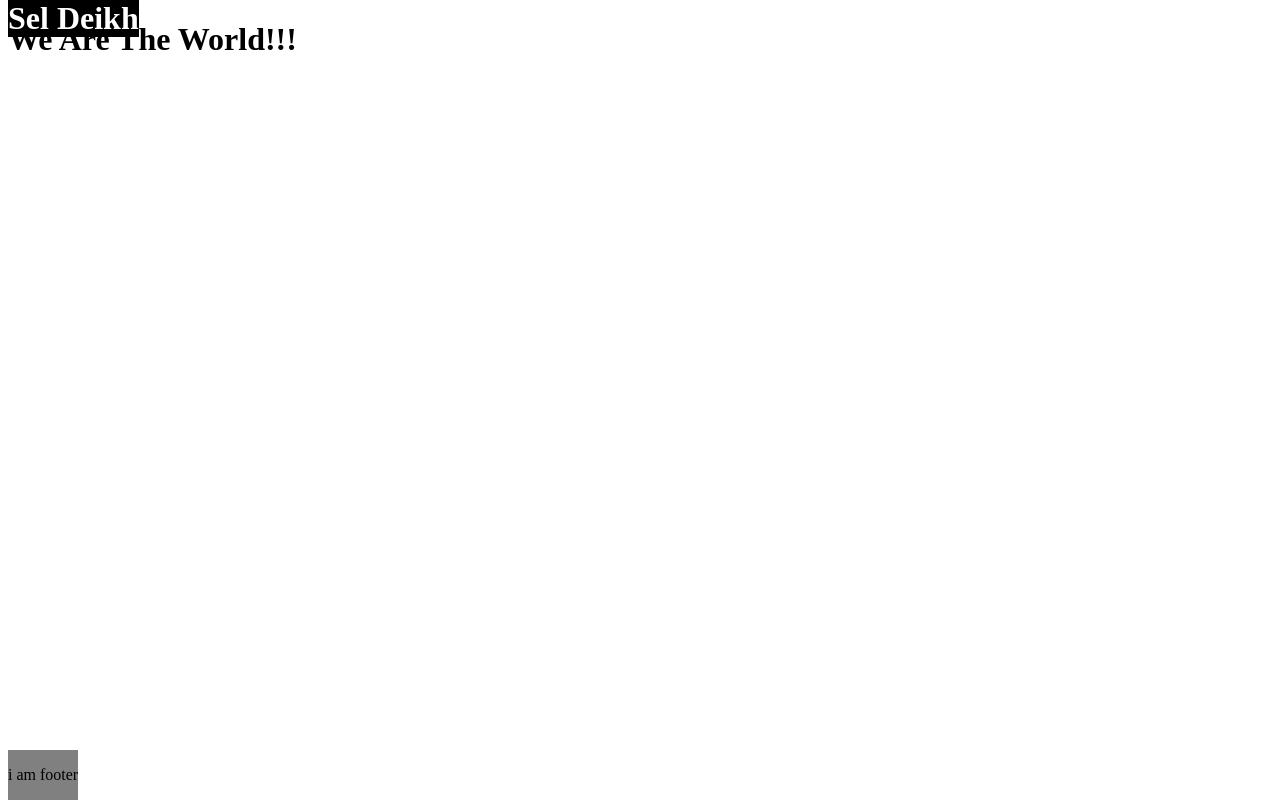
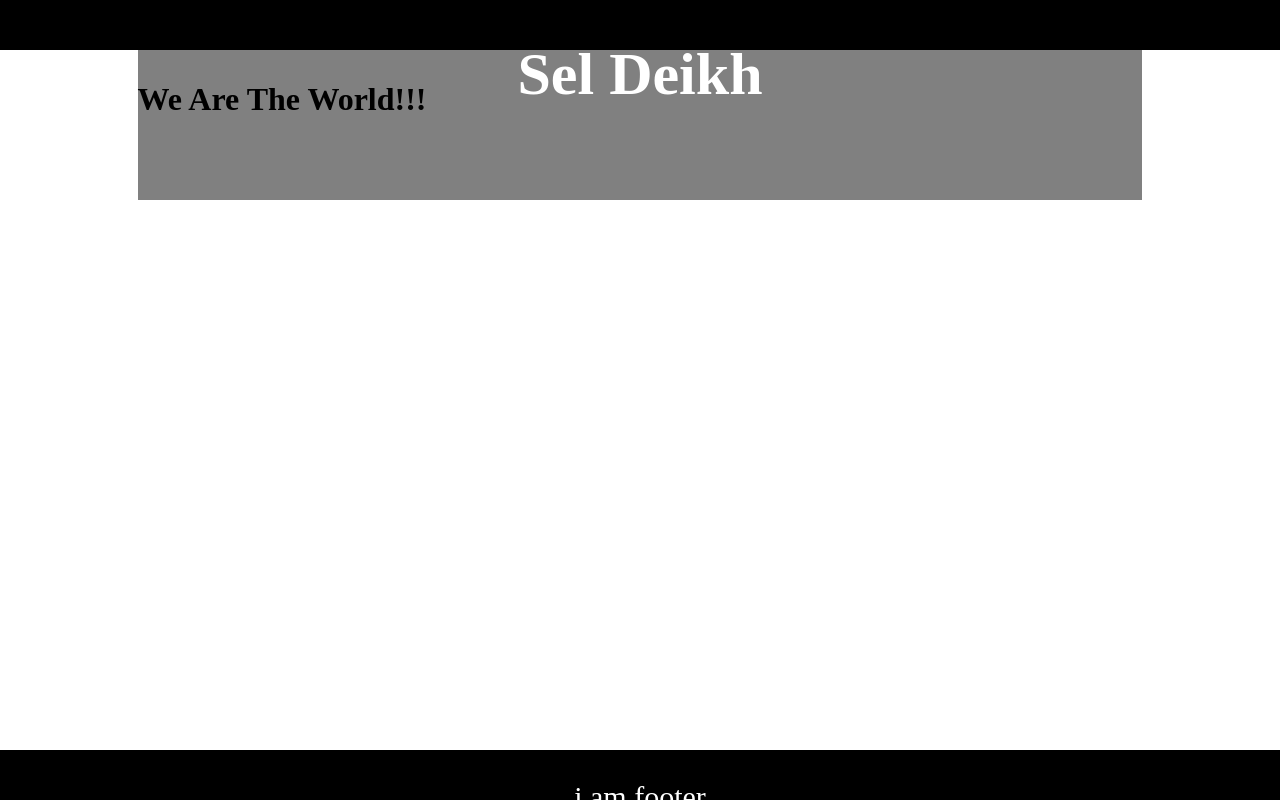
Before and after one commit to AlanOftefs/AlanOftefs.github.io, a plain HTML site: page index.html in a window 1280 px wide. Drawn offline with Linux system fonts and the light colour scheme.

Commit message:
Update index.html

```diff
--- a/index.html
+++ b/index.html
@@ -11,30 +11,13 @@
             $(".footer").load("footer.html");
         });
     </script>
-    <style>
-        .header{
-            position:fixed;
-            top:0;
-            background-color:black;
-            text-align:center;
-        }
-        .footer{
-            position:fixed;
-            bottom:0;
-            background-color:gray;
-            text-align:center;
-        }
-        #HeaderTitle{
-            color:white;
-            margin:0;
-            padding:0;
-        }
-
-    </style>
+    <link rel="stylesheet" href="styles/index.css" />
 </head>
 <body>
     <div class="header"></div>
+    <div class="HeaderDivision"></div>
     <h1>We Are The World!!!</h1>
+    <div class="FooterDivision"></div>
     <div class="footer"></div>
 </body>
 </html>
```
